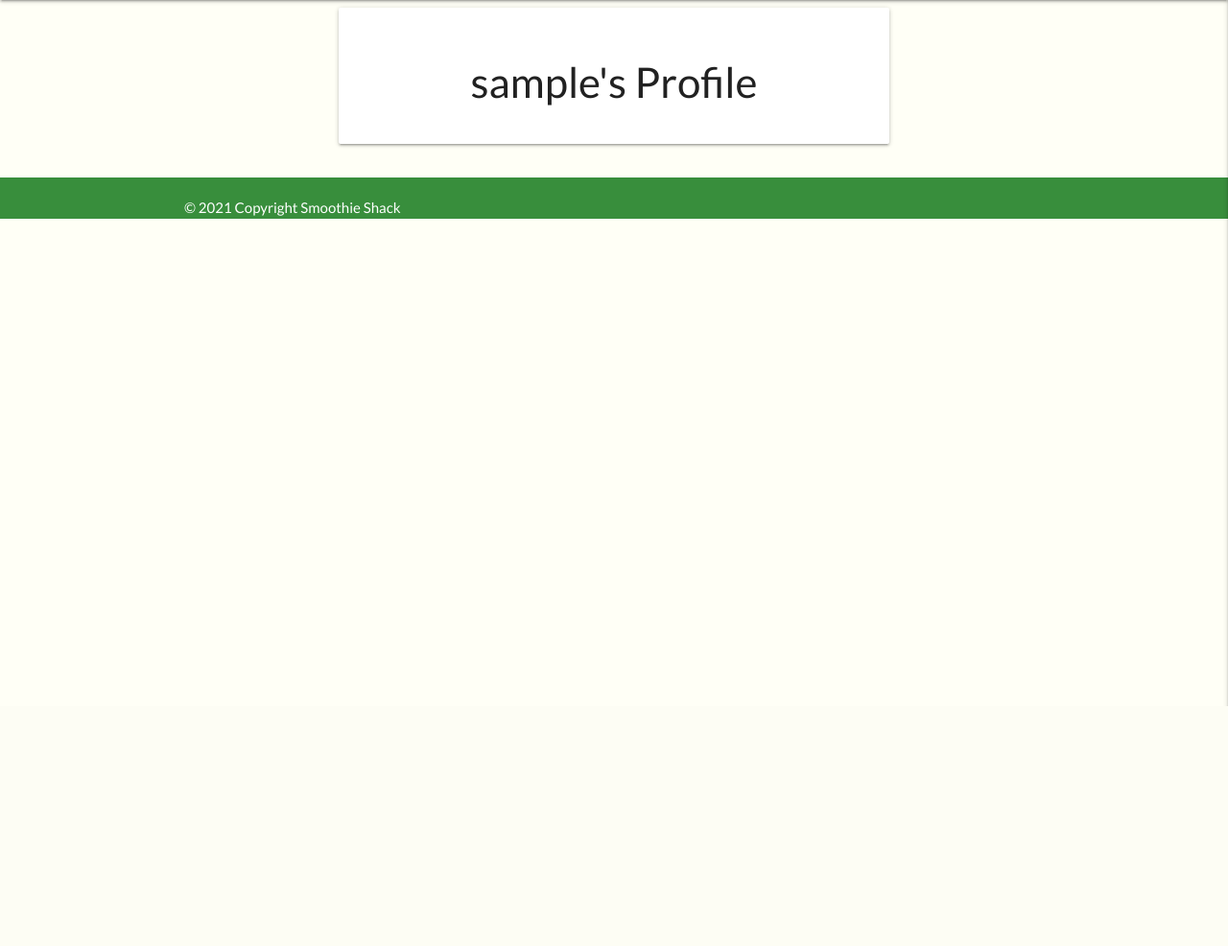
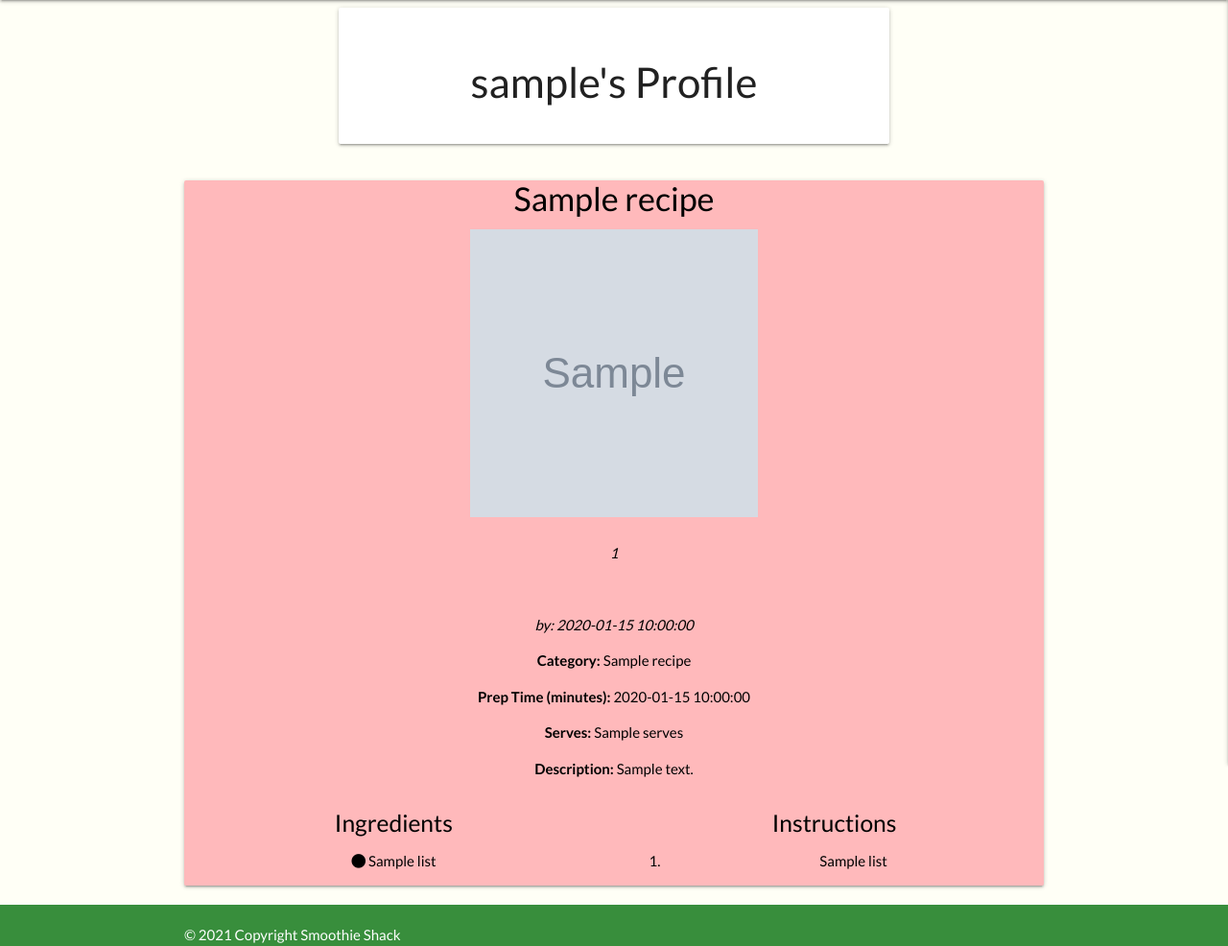
Before and after one commit to AndrewDarwin/ms3smoothieshack, a Flask app: page /profile/1 in a window 1280 px wide. Shown: the part 64-1050 px from the top of the page at 96% size. Before the commit the page ends 800 px from the top, so only its background shows below. Run offline with Flask 2, Linux system fonts and the light colour scheme; the visitor is signed in with stand-in values (Sample User, id 1); grey boxes marked "Sample" are stand-in pictures; a database or web service that is not in the repository returns one stand-in record (values such as "Sample title"); some libraries are stand-ins or nearby versions.

Commit message:
added the user's recipes to profile page

```diff
--- a/app.py
+++ b/app.py
@@ -96,9 +96,10 @@ def login():
 @app.route("/profile/<username>", methods=["GET", "POST"])
 def profile(username):
     # grab the session user's username from db
+    user_recipes = mongo.db.recipes.find({"created_by": username})
     username = mongo.db.users.find_one(
         {"username": session["user"]})["username"]
-    return render_template("profile.html", username=username)
+    return render_template("profile.html", username=username, user_recipes=user_recipes)
 
     return redirect(url_for("login"))
 
--- a/templates/profile.html
+++ b/templates/profile.html
@@ -11,7 +11,52 @@
         </div>
     </div>
 
+    <div class="card center-align">
+        <div class="col s12">
+            <div class="col s3">
+        {% for recipe in user_recipes%}
+            {% if session.user|lower == recipe.created_by|lower %}
+                <a href="{{ url_for('delete_recipe', recipe_id=recipe._id) }}" class="btn-small red">Delete</a>
+                <a href="{{ url_for('edit_recipe', recipe_id=recipe._id) }}" class="btn-small blue">Edit</a>
+            {% endif %}
 
+            <div class="col s12 m6">
+                <h4>{{ recipe.recipe_name }}</h4>
+            </div>
+            <div class="col s12 m6">
+                <img class="img_recipe" src="{{recipe.img_url}}" alt="recipe_image">
+            </div>
+            <div class="row s12"></div>
+            <div class="col s12 m6">
+                <p><em>{{ recipe.user_id }}</em></p><br>
+                <p><em>by: {{ recipe.created_by }}</em></p>
+                <p><b>Category:</b> {{recipe.category_name}}</p>
+                <p><b>Prep Time (minutes):</b> {{ recipe.prep_time }}</p>
+                <p><b>Serves:</b> {{ recipe.serves }}</p>
+                <p><b>Description:</b> {{ recipe.description }}</p>
+            </div>
+            <div class="row s12">
+                <div class="col s12 m6">
+                    <h5>Ingredients</h5>
+                    <ul>
+                        {% for list in recipe.ingredients.splitlines() %}
+                            <li>
+                                <p><i class="fas fa-circle"></i> {{list}}</p>
+                            </li>
+                        {% endfor %}
+                    </ul>
+                </div>
+                <div class="col s12 m6">
+                <h5>Instructions</h5>
+                <ol>
+                    {% for steps in recipe.instructions.splitlines() %}
+                        <li>
+                            <p>{{steps}}</p>
+                        </li>
+                        {% endfor %}
+                </ol>
+            </div>
+        </div>
+        {% endfor %}
 
-
-{% endblock %}
+    {% endblock %}
```
